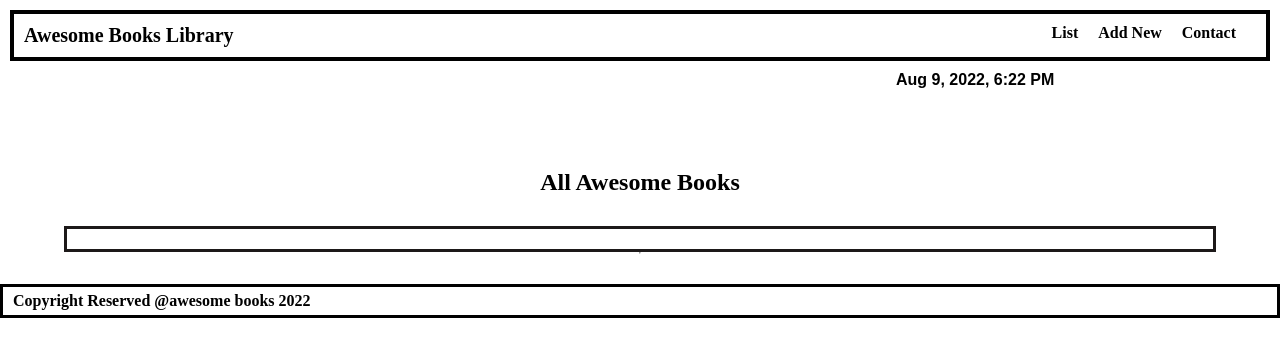
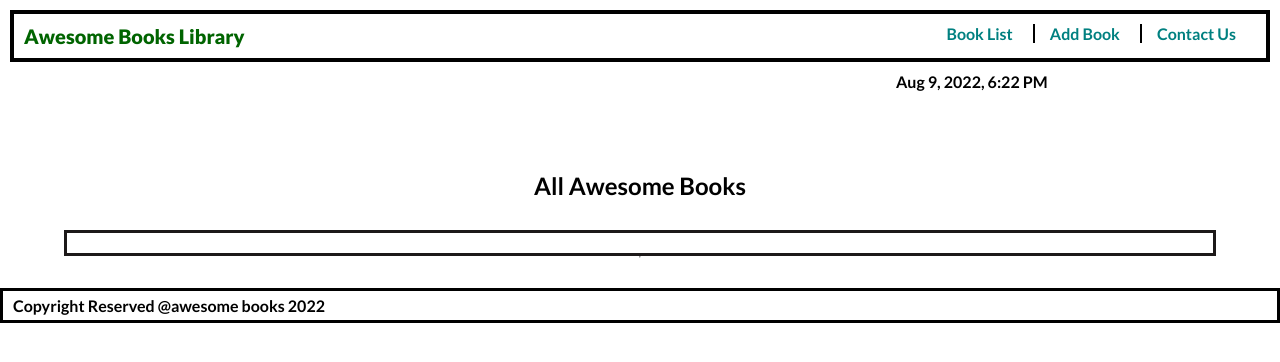
Before and after one commit to Mukumbuta/Awesome-Books, a website with bundled scripts: page index.html in a window 1280 px wide. Built offline with nearby package versions, Linux system fonts and the light colour scheme.

Commit message:
added more styles to the nav-bar

```diff
--- a/index.css
+++ b/index.css
@@ -12,9 +12,14 @@ html {
   top: 0;
 }
 
+body {
+  font-family: 'Lato', sans-serif;
+}
+
 .nav-brand {
   font-size: 20px;
   font-weight: 800;
+  color: darkgreen;
 }
 
 nav {
@@ -35,17 +40,27 @@ nav {
 }
 
 li {
+  border-right: solid 2px #000;
   padding-right: 20px;
 }
 
 li a {
   text-decoration: none;
-  color: #000;
-  font-weight: 600;
+  padding-left: 15px;
+  font-weight: 700;
+  color: teal;
+}
+
+li:last-child {
+  border-right: none;
+}
+
+.nav-list a:focus {
+  font-weight: 700;
+  color: teal;
 }
 
 #show-time {
-  font-family: sans-serif;
   font-weight: 700;
   margin-left: 70%;
   margin-right: 0;
--- a/index.html
+++ b/index.html
@@ -5,6 +5,7 @@
     <meta http-equiv="X-UA-Compatible" content="IE=edge">
     <meta name="viewport" content="width=device-width, initial-scale=1.0">
     <title>Awesome Books Library</title>
+    <link rel="stylesheet" href="https://fonts.googleapis.com/css2?family=Lato:ital,wght@0,100;0,300;0,400;0,700;0,900;1,100;1,300;1,400;1,700;1,900&display=swap"/>
     <link rel="stylesheet" href="index.css">
 </head>
 <body>
@@ -12,9 +13,9 @@
         <div class="nav-brand">Awesome Books Library</div>
         <div class="navigation-menu">
             <ul class="nav-list">
-                <li class="menu-items"><a href="#" class="list-books">List</a></li>
-                <li class="menu-items"><a href="#" class="addBook">Add New</a></li>
-                <li class="menu-items"><a href="#" class="contact">Contact</a></li>
+                <li class="menu-items"><a href="#" class="list-books">Book List</a></li>
+                <li class="menu-items"><a href="#" class="addBook">Add Book</a></li>
+                <li class="menu-items"><a href="#" class="contact">Contact Us</a></li>
             </ul>
         </div>
     </nav>
```
